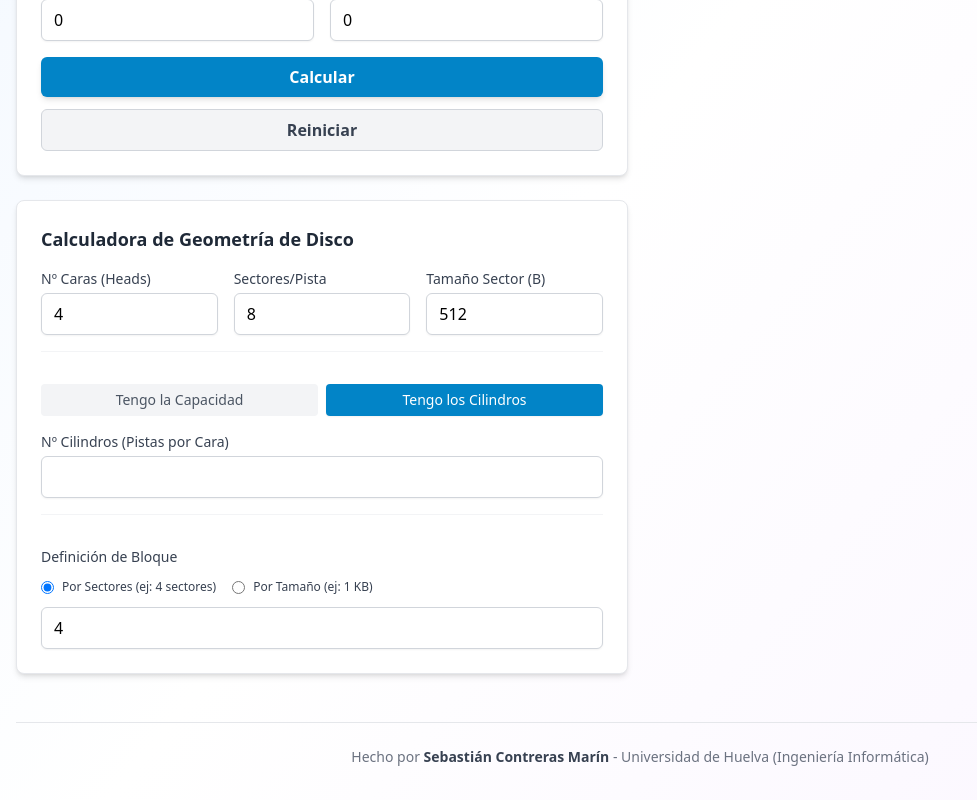
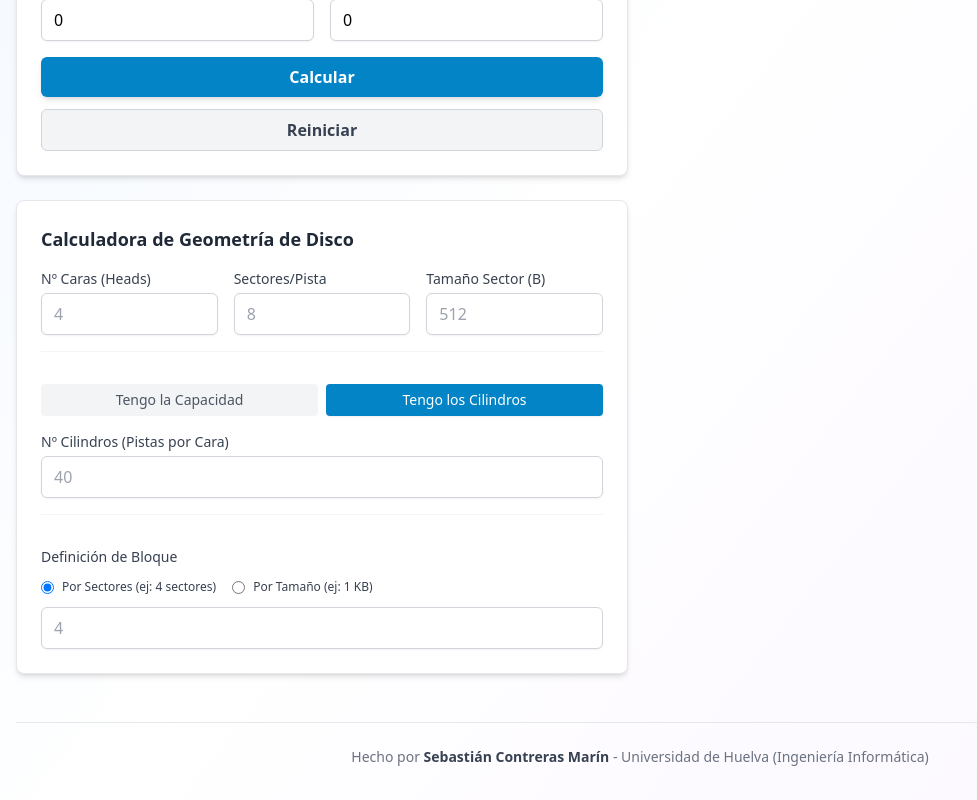
Before and after one commit to sebascm-dev/simulador-ejercicios-entrada-salida, a Next.js app: page / in a window 1280 px wide. Both pictures are taken after a click on the button "Tengo los Cilindros". Shown: the part 666-1466 px from the top of the page, without its empty margins (0-977 px from the left). Built offline with nearby package versions, Linux system fonts and the light colour scheme; no server answers.

Commit message:
feat: Add DiskGeometryCalculator component to calculate disk geometry metrics based on user inputs.

```diff
--- a/components/DiskGeometryCalculator.tsx
+++ b/components/DiskGeometryCalculator.tsx
@@ -7,9 +7,9 @@ type Unit = "B" | "KB" | "MB" | "GB";
 
 export default function DiskGeometryCalculator() {
     // Geometry Inputs
-    const [heads, setHeads] = useState<number>(4);
-    const [sectorsPerTrack, setSectorsPerTrack] = useState<number>(8);
-    const [sectorSize, setSectorSize] = useState<number>(512);
+    const [heads, setHeads] = useState<number | "">("");
+    const [sectorsPerTrack, setSectorsPerTrack] = useState<number | "">("");
+    const [sectorSize, setSectorSize] = useState<number | "">("");
 
     // Solve Mode: "capacity" -> User enters Cylinders, we calc Capacity
     //             "cylinders" -> User enters Capacity, we calc Cylinders
@@ -17,12 +17,12 @@ export default function DiskGeometryCalculator() {
 
     // Cylinder/Capacity Inputs
     const [cylindersInput, setCylindersInput] = useState<string>("");
-    const [capacityInput, setCapacityInput] = useState<string>("4");
+    const [capacityInput, setCapacityInput] = useState<string>("");
     const [capacityUnit, setCapacityUnit] = useState<Unit>("MB");
 
     // Block Inputs
     const [blockSizeMode, setBlockSizeMode] = useState<"sectors" | "bytes">("sectors");
-    const [blockSizeVal, setBlockSizeVal] = useState<string>("4"); // sectors or bytes/kb
+    const [blockSizeVal, setBlockSizeVal] = useState<string>(""); // sectors or bytes/kb
     const [blockSizeUnit, setBlockSizeUnit] = useState<Unit>("KB"); // used if mode is bytes
 
     // Results State
@@ -59,20 +59,24 @@ export default function DiskGeometryCalculator() {
         let totalCap = 0;
 
         // 1. Determine Cylinders & Total Capacity based on mode
+        const h = heads as number;
+        const s = sectorsPerTrack as number;
+        const ss = sectorSize as number;
+
         if (solveMode === "capacity") {
             // User entered Cylinders
             const c = parseFloat(cylindersInput);
-            if (isNaN(c)) {
+            if (isNaN(c) || heads === "" || sectorsPerTrack === "" || sectorSize === "") {
                 setResults(null);
                 return;
             }
             calculatedCylinders = c;
-            const totalSec = c * heads * sectorsPerTrack;
-            totalCap = totalSec * sectorSize;
+            const totalSec = c * h * s;
+            totalCap = totalSec * ss;
         } else {
             // User entered Capacity
             const capVal = parseFloat(capacityInput);
-            if (isNaN(capVal)) {
+            if (isNaN(capVal) || heads === "" || sectorsPerTrack === "" || sectorSize === "") {
                 setResults(null);
                 return;
             }
@@ -87,7 +91,7 @@ export default function DiskGeometryCalculator() {
 
             // Solve for Cylinders: Cap = C * H * S * Size
             // C = Cap / (H * S * Size)
-            const denom = heads * sectorsPerTrack * sectorSize;
+            const denom = h * s * ss;
             if (denom === 0) {
                 setResults(null);
                 return;
@@ -97,7 +101,12 @@ export default function DiskGeometryCalculator() {
 
         // 2. Block Calculations
         let sectorsPerBlock = 0;
-        if (blockSizeMode === "sectors") {
+        if (blockSizeVal === "") {
+            // Handle empty block size input gracefully - either assume 1 or don't result?
+            // Assuming 1 sector default or maybe 0?
+            // Let's assume 0 and check later
+            sectorsPerBlock = 0;
+        } else if (blockSizeMode === "sectors") {
             sectorsPerBlock = parseFloat(blockSizeVal);
         } else {
             // Bytes mode
@@ -107,15 +116,18 @@ export default function DiskGeometryCalculator() {
             if (blockSizeUnit === "MB") mult = 1024 * 1024;
             // if unit is B => mult 1
             const sizeBytes = val * mult;
-            sectorsPerBlock = sizeBytes / sectorSize;
+            // sectorSize must be valid number
+            if (typeof ss === 'number' && ss > 0) {
+                sectorsPerBlock = sizeBytes / ss;
+            }
         }
 
         if (isNaN(sectorsPerBlock) || sectorsPerBlock === 0) sectorsPerBlock = 1;
 
-        const totalSectors = calculatedCylinders * heads * sectorsPerTrack;
-        const totalTracks = calculatedCylinders * heads;
-        const blocksPerTrack = sectorsPerTrack / sectorsPerBlock;
-        const blocksPerCylinder = blocksPerTrack * heads;
+        const totalSectors = calculatedCylinders * h * s;
+        const totalTracks = calculatedCylinders * h;
+        const blocksPerTrack = s / sectorsPerBlock;
+        const blocksPerCylinder = blocksPerTrack * h;
 
         setResults({
             totalSectors,
@@ -125,9 +137,9 @@ export default function DiskGeometryCalculator() {
             blocksPerTrack,
             blocksPerCylinder,
             sectorsPerBlock,
-            sectorSizeBytes: sectorSize,
-            sectorsPerTrack,
-            heads,
+            sectorSizeBytes: ss,
+            sectorsPerTrack: s,
+            heads: h,
         });
     };
 
@@ -155,8 +167,9 @@ export default function DiskGeometryCalculator() {
                             <input
                                 type="number"
                                 value={heads}
-                                onChange={(e) => setHeads(parseFloat(e.target.value) || 0)}
+                                onChange={(e) => setHeads(e.target.value === "" ? "" : parseFloat(e.target.value))}
                                 className="w-full px-3 py-2 border border-gray-300 rounded-md shadow-sm focus:outline-none focus:ring-2 focus:ring-primary-500"
+                                placeholder="4"
                             />
                         </div>
 
@@ -165,8 +178,9 @@ export default function DiskGeometryCalculator() {
                             <input
                                 type="number"
                                 value={sectorsPerTrack}
-                                onChange={(e) => setSectorsPerTrack(parseFloat(e.target.value) || 0)}
+                                onChange={(e) => setSectorsPerTrack(e.target.value === "" ? "" : parseFloat(e.target.value))}
                                 className="w-full px-3 py-2 border border-gray-300 rounded-md shadow-sm focus:outline-none focus:ring-2 focus:ring-primary-500"
+                                placeholder="8"
                             />
                         </div>
 
@@ -175,8 +189,9 @@ export default function DiskGeometryCalculator() {
                             <input
                                 type="number"
                                 value={sectorSize}
-                                onChange={(e) => setSectorSize(parseFloat(e.target.value) || 0)}
+                                onChange={(e) => setSectorSize(e.target.value === "" ? "" : parseFloat(e.target.value))}
                                 className="w-full px-3 py-2 border border-gray-300 rounded-md shadow-sm focus:outline-none focus:ring-2 focus:ring-primary-500"
+                                placeholder="512"
                             />
                         </div>
                     </div>
@@ -189,8 +204,8 @@ export default function DiskGeometryCalculator() {
                             <button
                                 onClick={() => setSolveMode("cylinders")}
                                 className={`flex-1 py-1.5 px-3 rounded text-sm font-medium transition-colors ${solveMode === "cylinders"
-                                        ? "bg-primary-600 text-white shadow-sm"
-                                        : "bg-gray-100 text-gray-600 hover:bg-gray-200"
+                                    ? "bg-primary-600 text-white shadow-sm"
+                                    : "bg-gray-100 text-gray-600 hover:bg-gray-200"
                                     }`}
                             >
                                 Tengo la Capacidad
@@ -198,8 +213,8 @@ export default function DiskGeometryCalculator() {
                             <button
                                 onClick={() => setSolveMode("capacity")}
                                 className={`flex-1 py-1.5 px-3 rounded text-sm font-medium transition-colors ${solveMode === "capacity"
-                                        ? "bg-primary-600 text-white shadow-sm"
-                                        : "bg-gray-100 text-gray-600 hover:bg-gray-200"
+                                    ? "bg-primary-600 text-white shadow-sm"
+                                    : "bg-gray-100 text-gray-600 hover:bg-gray-200"
                                     }`}
                             >
                                 Tengo los Cilindros
@@ -215,6 +230,7 @@ export default function DiskGeometryCalculator() {
                                         value={capacityInput}
                                         onChange={(e) => setCapacityInput(e.target.value)}
                                         className="w-full px-3 py-2 border border-gray-300 rounded-md shadow-sm focus:outline-none focus:ring-2 focus:ring-primary-500"
+                                        placeholder="4"
                                     />
                                 </div>
                                 <div className="w-28">
@@ -239,6 +255,7 @@ export default function DiskGeometryCalculator() {
                                     value={cylindersInput}
                                     onChange={(e) => setCylindersInput(e.target.value)}
                                     className="w-full px-3 py-2 border border-gray-300 rounded-md shadow-sm focus:outline-none focus:ring-2 focus:ring-primary-500"
+                                    placeholder="40"
                                 />
                             </div>
                         )}
@@ -277,7 +294,7 @@ export default function DiskGeometryCalculator() {
                                     value={blockSizeVal}
                                     onChange={(e) => setBlockSizeVal(e.target.value)}
                                     className="w-full px-3 py-2 border border-gray-300 rounded-md shadow-sm focus:outline-none focus:ring-2 focus:ring-primary-500"
-                                    placeholder="Ej: 4"
+                                    placeholder="4"
                                 />
                             </div>
                         ) : (
@@ -287,7 +304,7 @@ export default function DiskGeometryCalculator() {
                                     value={blockSizeVal}
                                     onChange={(e) => setBlockSizeVal(e.target.value)}
                                     className="flex-1 px-3 py-2 border border-gray-300 rounded-md shadow-sm focus:outline-none focus:ring-2 focus:ring-primary-500"
-                                    placeholder="Ej: 1"
+                                    placeholder="1"
                                 />
                                 <select
                                     value={blockSizeUnit}
```
